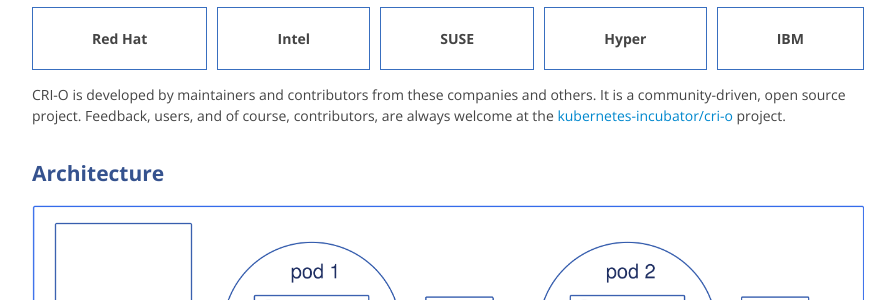
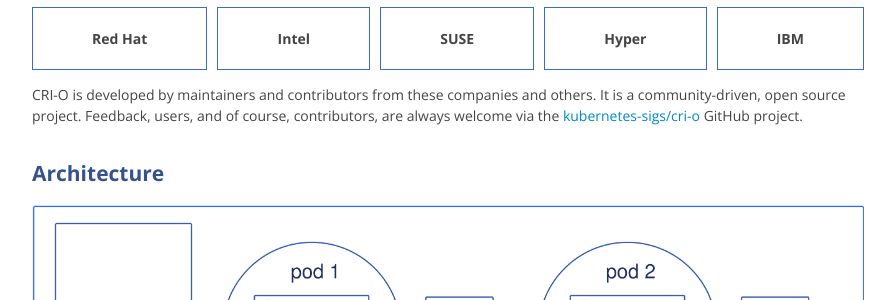
Before and after one commit to cri-o/cri-o.io, a Jekyll site: the page built from index.md, in a window 1280 px wide and 900 px high, scrolled down 1495 px. Shown: the part 175-475 px from the top of the window, without its empty margins (192-1087 px from the left). Built offline with Jekyll 4.4.1, drawn with Linux system fonts in a browser that asks for light colours; comment, search, counter and statistics services are not loaded.

Commit message:
updates to SIG-hosted project

```diff
--- a/index.md
+++ b/index.md
@@ -58,7 +58,7 @@ It is a lightweight alternative to using Docker, Moby or rkt as the runtime for
 * {:.contributor} IBM
 
 CRI-O is developed by maintainers and contributors from these companies and others.
-It is a community-driven, open source project. Feedback, users, and of course, contributors, are always welcome at the [kubernetes-incubator/cri-o](https://github.com/kubernetes-incubator/cri-o) project.
+It is a community-driven, open source project. Feedback, users, and of course, contributors, are always welcome via the [kubernetes-sigs/cri-o](https://github.com/kubernetes-sigs/cri-o) GitHub project.
 
 ## Architecture
 
```
